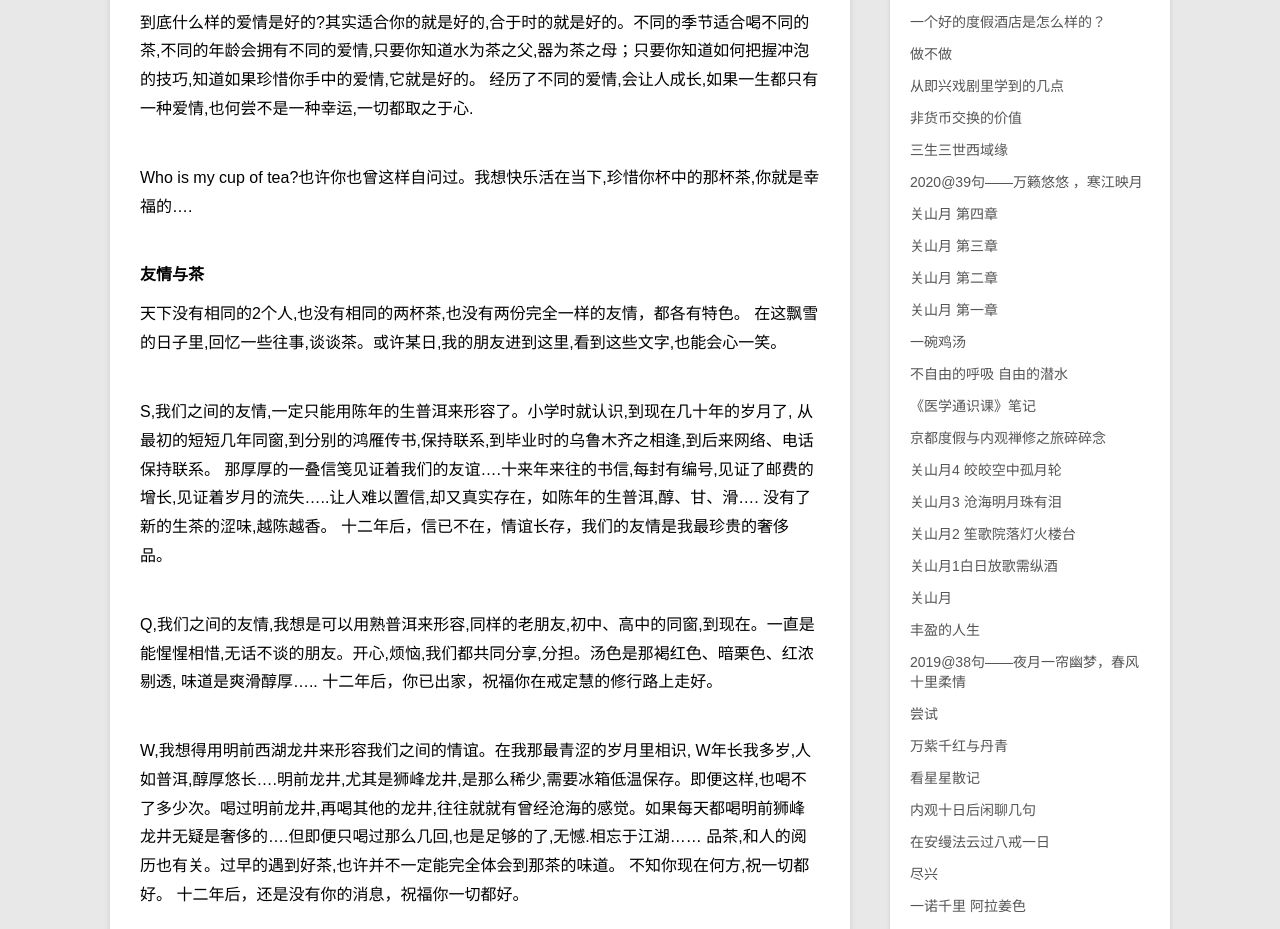
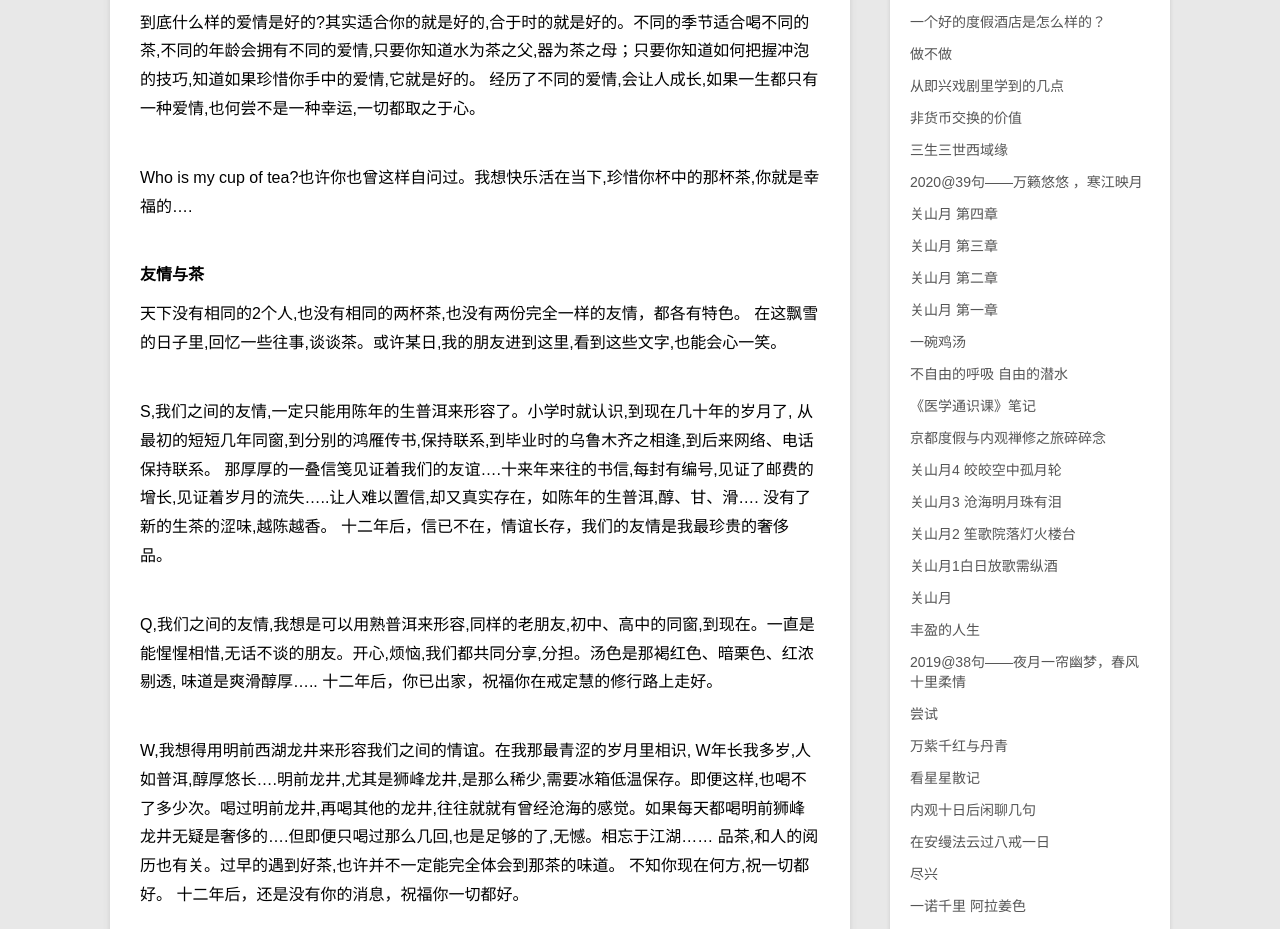
Before and after one commit to violettianjie/violettianjie.github.io, a Jekyll site: the page built from _posts/blog/2021-11-29-lovetea.md, in a window 1280 px wide and 1400 px high, scrolled down 849 px. Shown: the part 246-1175 px from the top of the window. Built offline with Jekyll 4.4.1, drawn with Linux system fonts in a browser that asks for light colours; some of the changed text lies outside the part shown.

```diff
--- a/_posts/blog/2021-11-29-lovetea.md
+++ b/_posts/blog/2021-11-29-lovetea.md
@@ -29,7 +29,7 @@ category: blog
 
 
 到底什么样的爱情是好的?其实适合你的就是好的,合于时的就是好的。不同的季节适合喝不同的茶,不同的年龄会拥有不同的爱情,只要你知道水为茶之父,器为茶之母；只要你知道如何把握冲泡的技巧,知道如果珍惜你手中的爱情,它就是好的。
-经历了不同的爱情,会让人成长,如果一生都只有一种爱情,也何尝不是一种幸运,一切都取之于心.
+经历了不同的爱情,会让人成长,如果一生都只有一种爱情,也何尝不是一种幸运,一切都取之于心。
 
 
 Who is my cup of tea?也许你也曾这样自问过。我想快乐活在当下,珍惜你杯中的那杯茶,你就是幸福的....
@@ -50,7 +50,7 @@ Q,我们之间的友情,我想是可以用熟普洱来形容,同样的老朋友,
 味道是爽滑醇厚.....
 十二年后，你已出家，祝福你在戒定慧的修行路上走好。
 
-W,我想得用明前西湖龙井来形容我们之间的情谊。在我那最青涩的岁月里相识, W年长我多岁,人如普洱,醇厚悠长....明前龙井,尤其是狮峰龙井,是那么稀少,需要冰箱低温保存。即便这样,也喝不了多少次。喝过明前龙井,再喝其他的龙井,往往就就有曾经沧海的感觉。如果每天都喝明前狮峰龙井无疑是奢侈的....但即便只喝过那么几回,也是足够的了,无憾.相忘于江湖......
+W,我想得用明前西湖龙井来形容我们之间的情谊。在我那最青涩的岁月里相识, W年长我多岁,人如普洱,醇厚悠长....明前龙井,尤其是狮峰龙井,是那么稀少,需要冰箱低温保存。即便这样,也喝不了多少次。喝过明前龙井,再喝其他的龙井,往往就就有曾经沧海的感觉。如果每天都喝明前狮峰龙井无疑是奢侈的....但即便只喝过那么几回,也是足够的了,无憾。相忘于江湖......
 品茶,和人的阅历也有关。过早的遇到好茶,也许并不一定能完全体会到那茶的味道。
 不知你现在何方,祝一切都好。
 十二年后，还是没有你的消息，祝福你一切都好。
@@ -73,7 +73,7 @@ G :茯茶,可能很多人不屑于顾。茯茶,主要流行与青海甘肃新疆
 H: 茉莉花茶,是儿时喝得最多的。每次喝,总会有乡愁的味道,儿时的记忆。就象H ,中学时代的朋友,虽然现在在两地生活,但每每联系,每每想到,都是伴随着儿时的记忆,甜蜜,而有家乡的味道 。
 十二年后，我竟然想不起来这是谁了。
 
-L: 祁门红茶, L 是我认过的一个姐姐.象红茶般浓郁,成熟的女人。从L身上，总能学到很多,让我成长."宝光色"就是这样吧。能在工作以后还一直保持联系,是我的幸运。
+L: 祁门红茶, L 是我认过的一个姐姐.象红茶般浓郁,成熟的女人。从L身上，总能学到很多,让我成长。"宝光色"就是这样吧。能在工作以后还一直保持联系,是我的幸运。
 十二年后，彼此还能在朋友圈里，还能在他乡重逢，也是你我的缘分。祝福你家庭幸福，一切都好。
 
 
```
